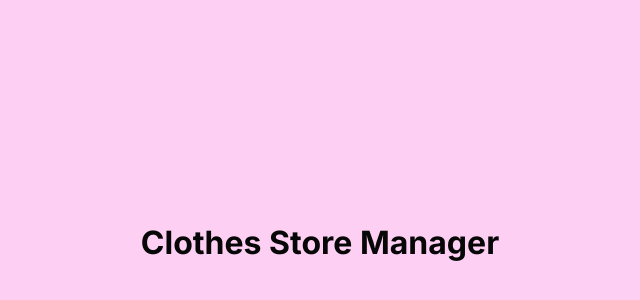
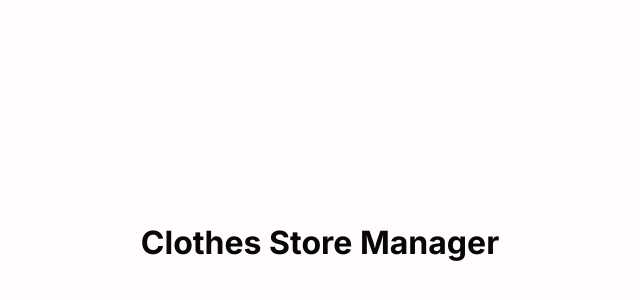
Before and after one commit to mateusfg7/clothes-store-manager, a Next.js app in the folder web/: page / in a window 1280 px wide. Shown: the part 158-458 px from the top of the page, without its empty margins (320-960 px from the left). Built offline with nearby package versions, Linux system fonts and the light colour scheme.

Commit message:
web: update color theme

```diff
--- a/web/src/styles/theme.ts
+++ b/web/src/styles/theme.ts
@@ -1,8 +1,8 @@
 const defaultTheme = {
   colors: {
-    background: '#FDCFF3',
+    background: '#fffbfe',
     text: '#070707',
-    primary: '#0070f3'
+    primary: '#de89be'
   }
 }
 
```
